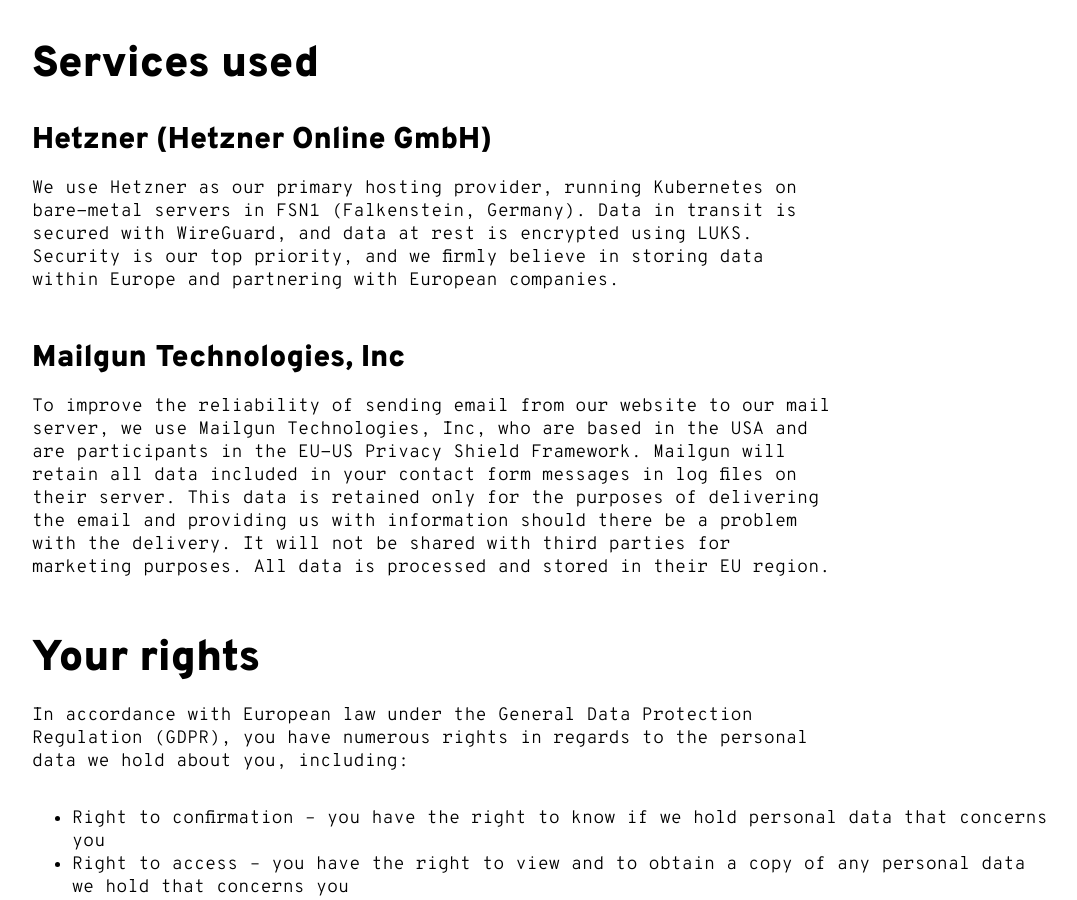
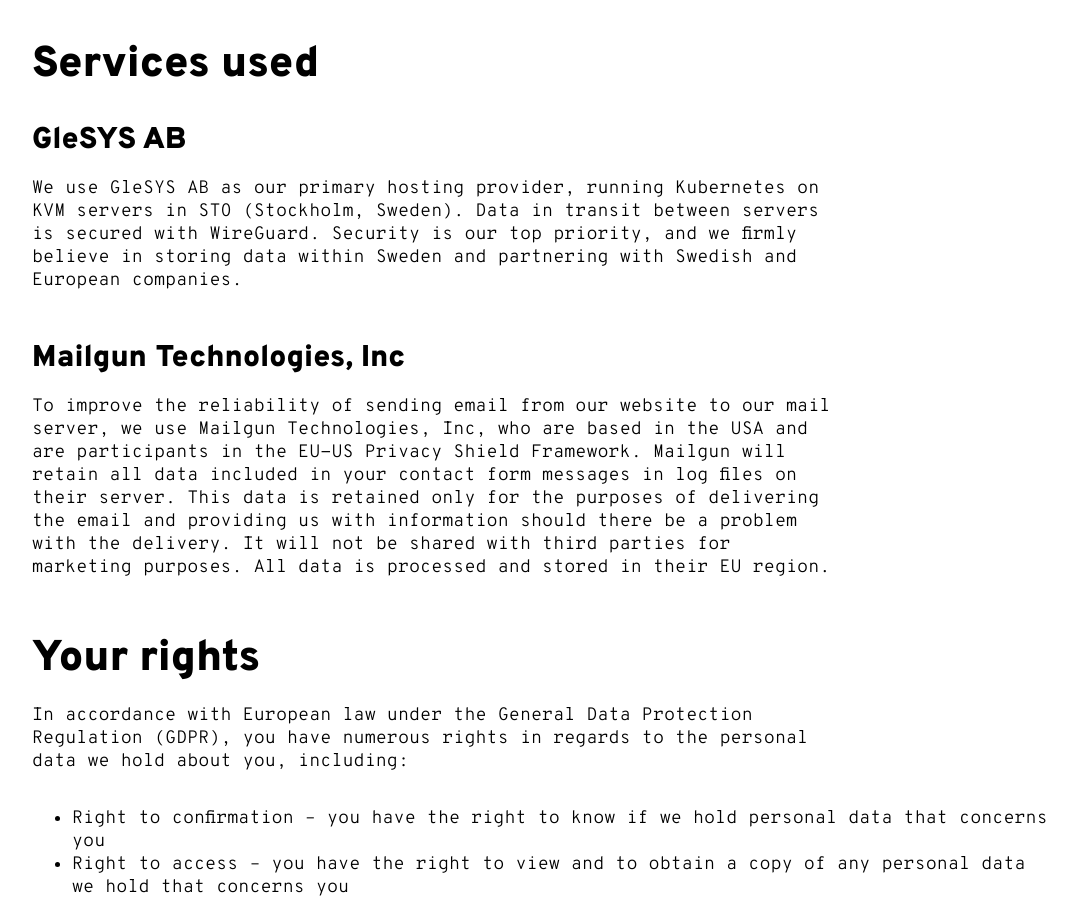
Before and after one commit to sthlmio/web, a Next.js app: page /terms in a window 1280 px wide. Shown: the part 940-1840 px from the top of the page, without its empty margins (96-1173 px from the left). Built offline with nearby package versions, Linux system fonts and the light colour scheme.

Commit message:
Update terms and logo

```diff
--- a/components/about.js
+++ b/components/about.js
@@ -34,10 +34,7 @@
             <img alt="postgresql" src={'/static/postgresql.png'} />
           </div>
           <div>
-            <img alt="hetzner" src={'/static/hetzner.png'} />
-          </div>
-          <div>
-            <img alt="google cloud platform" src={'/static/gcp.png'} />
+            <img alt="glesys" src={'/static/glesys.svg'} />
           </div>
         </div>
       </div>
--- a/pages/terms.js
+++ b/pages/terms.js
@@ -42,13 +42,13 @@
             welcome to contact us via alternative means, such as by telephone.
           </p>
           <h2>Services used</h2>
-          <h3>Hetzner (Hetzner Online GmbH)</h3>
+          <h3>GleSYS AB</h3>
           <p className="text">
-            We use Hetzner as our primary hosting provider, running Kubernetes
-            on bare-metal servers in FSN1 (Falkenstein, Germany). Data in
-            transit is secured with WireGuard, and data at rest is encrypted
-            using LUKS. Security is our top priority, and we firmly believe in
-            storing data within Europe and partnering with European companies.
+            We use GleSYS AB as our primary hosting provider, running Kubernetes
+            on KVM servers in STO (Stockholm, Sweden). Data in transit between
+            servers is secured with WireGuard. Security is our top priority, and
+            we firmly believe in storing data within Sweden and partnering with
+            Swedish and European companies.
           </p>
           <h3>Mailgun Technologies, Inc</h3>
           <p className="text">
```
Also changed, not shown: public/static/glesys.svg (added).
